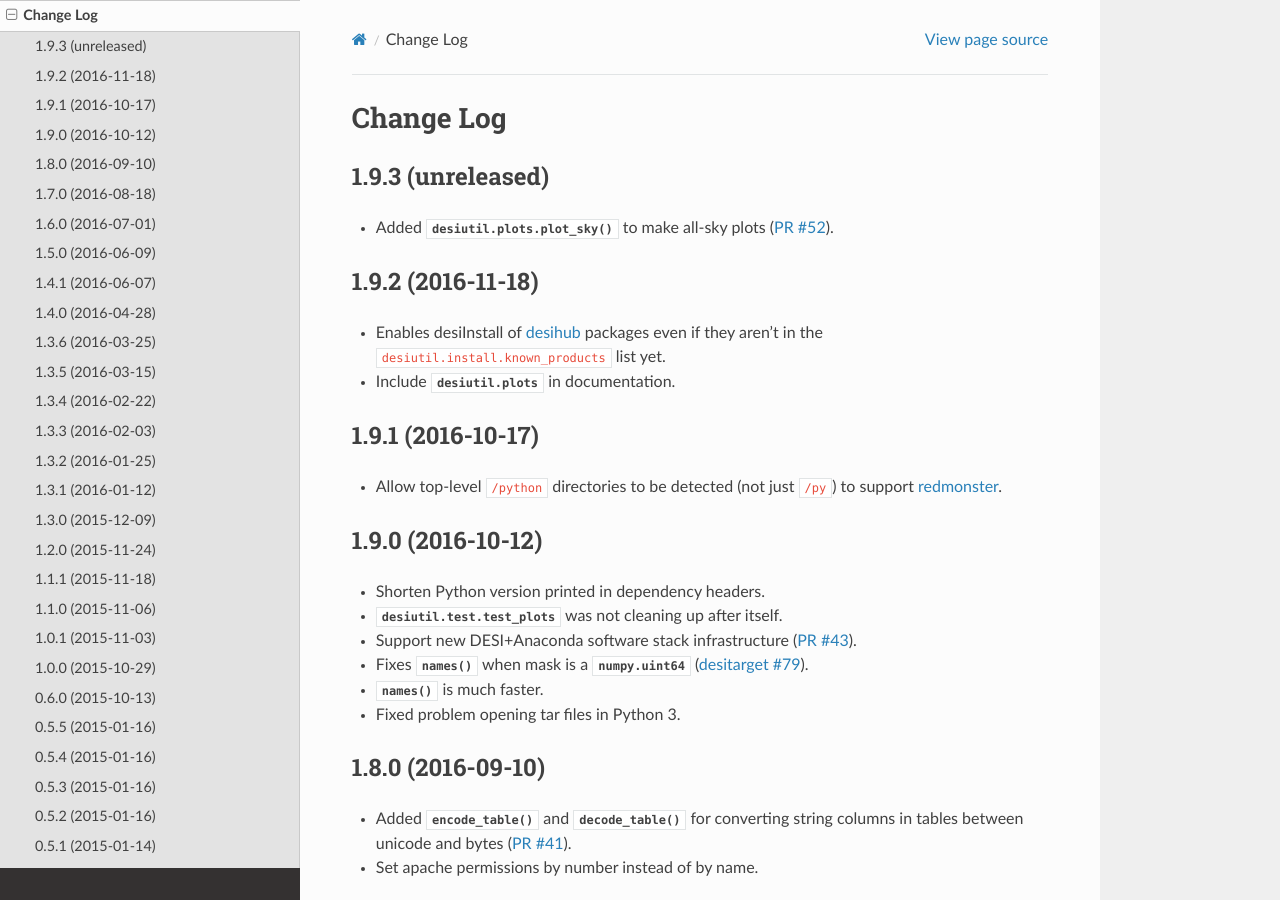
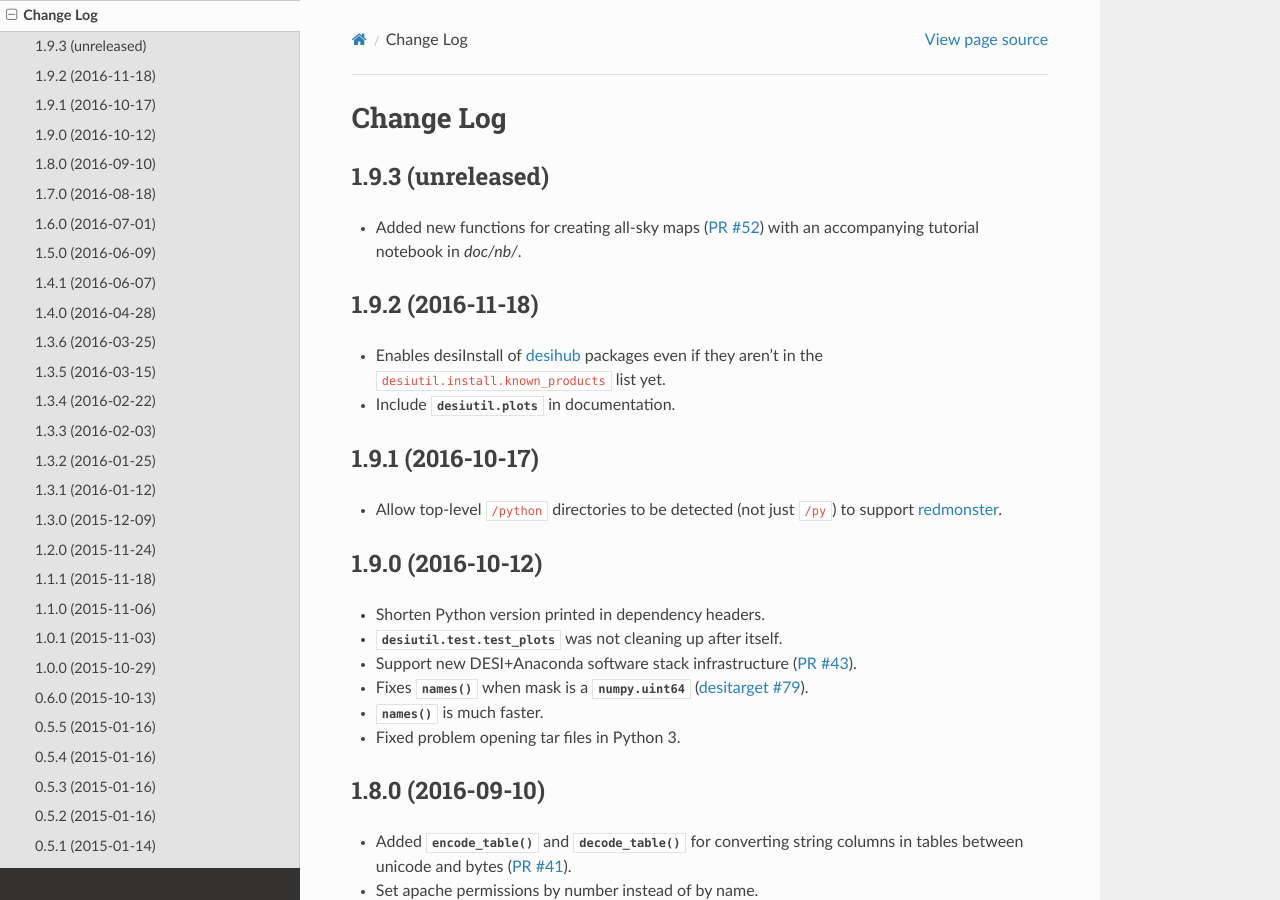
Before and after one commit to desihub/desiutil, a Sphinx documentation site: the page built from doc/changes.rst, in a window 1280 px wide and 900 px high. Built offline with Sphinx 7.4.7 and the Read the Docs theme 2.0.0, drawn with Linux system fonts in a browser that asks for light colours.

Commit message:
Update change log

```diff
--- a/doc/changes.rst
+++ b/doc/changes.rst
@@ -5,7 +5,7 @@ Change Log
 1.9.3 (unreleased)
 ------------------
 
-* Added :func:`desiutil.plots.plot_sky` to make all-sky plots (`PR #52`_).
+* Added new functions for creating all-sky maps (`PR #52`_) with an accompanying tutorial notebook in `doc/nb/`.
 
 .. _`PR #52`: https://github.com/desihub/desiutil/pull/52
 
```
